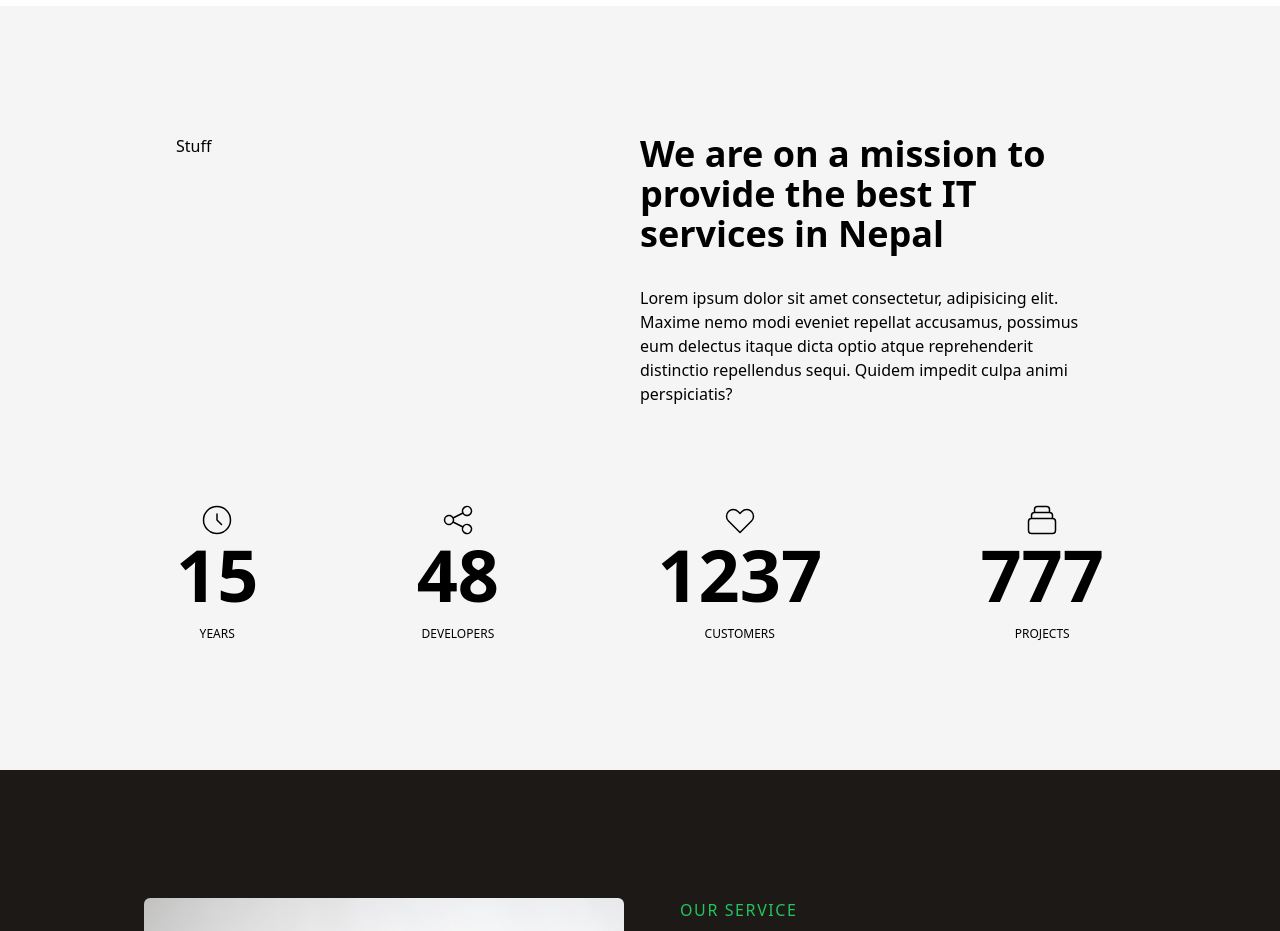
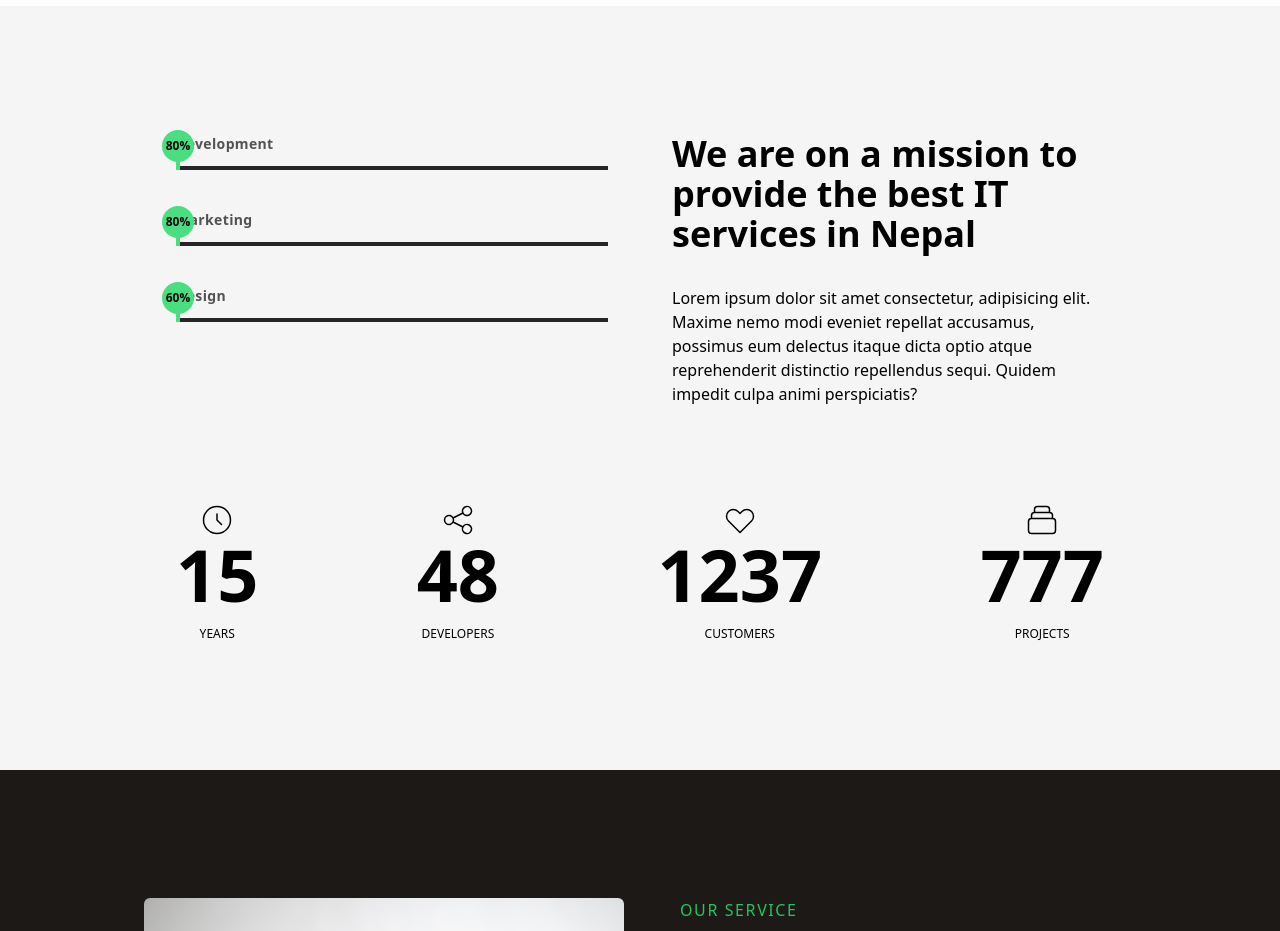
Before and after one commit to pranjaltimsina/mindrisers, a React (Create React App) app: page / in a window 1280 px wide. Shown: the part 1500-2431 px from the top of the page. Built offline with nearby package versions, Linux system fonts and the light colour scheme.

Commit message:
feat & fix: added statistic bar and fixed image size

```diff
--- a/src/components/HomePageComponents/Mission.tsx
+++ b/src/components/HomePageComponents/Mission.tsx
@@ -14,12 +14,34 @@
   )
 }
 
+interface progressInterface {
+  value: number,
+  label: string
+}
+
+const ProgressBar = ({ value, label }: progressInterface) => {
+  return (
+    <div className="w-full">
+      <p className='font-bold text-sm tracking-wide text-neutral-600 mb-3'>{label}</p>
+      <div className='h-1 w-full bg-neutral-800 flex flex-row'>
+        <div className={`h-full bg-green-400 w-[${value}%]`}></div>
+        <div className='w-[4px] bg-green-400 h-4 translate-y-[-12px]'></div>
+        <div className='bg-green-400 w-[32px] h-[32px] rounded-[50%] z-20 translate-x-[-18px] translate-y-[-36px] font-bold text-xs flex justify-center items-center'>
+          {`${value}%`}
+        </div>
+      </div>
+    </div>
+  )
+}
+
 const Mission = () => {
   return (
     <section className='flex flex-col w-full h-max bg-neutral-100 py-20 sm:py-32 px-5 sm:px-32 lg:px-44 space-y-24'>
       <div className='flex flex-col md:flex-row w-full justify-between'>
-        <div className='w-full md:w-1/2'>
-          Stuff
+        <div className='w-full mb-16 ml-1 md:ml-0 md:mb-0 md:w-1/2 flex flex-col space-y-10 md:mr-16'>
+          <ProgressBar value={80} label='Development' />
+          <ProgressBar value={80} label='Marketing' />
+          <ProgressBar value={60} label='Design' />
         </div>
         <div className='w-full md:w-1/2 space-y-8'>
           <h1 className='font-sans text-3xl md:text-4xl font-bold'>
--- a/src/components/HomePageComponents/OurServices.tsx
+++ b/src/components/HomePageComponents/OurServices.tsx
@@ -4,7 +4,7 @@
   return (
     <section className="bg-stone-900 h-max flex flex-col lg:flex-row py-20 sm:py-32 px-5 sm:px-32 space-y-12 lg:space-y-0">
       <div className='w-full lg:w-1/2 px-4' >
-        <img src={ComputerMan} alt='Services' className='rounded-md h-full object-cover' />
+        <img src={ComputerMan} alt='Services' className='rounded-md w-full object-cover' />
       </div>
       <div className='w-full lg:w-1/2 px-4 pl-10 flex flex-col space-y-9'>
         <h4 className='text-md font-medium font-sans text-green-500 tracking-widest'>OUR SERVICE</h4>
--- a/src/components/HomePageComponents/Statistics.tsx
+++ b/src/components/HomePageComponents/Statistics.tsx
@@ -51,7 +51,7 @@
           </div>
         </div>
         <div className='w-full lg:w-1/2 px-4' >
-          <img src={StatisticsImage} alt='Services' className='rounded-md h-full object-cover' />
+          <img src={StatisticsImage} alt='Services' className='rounded-md w-full object-cover' />
         </div>
       </div>
     </section>
```
